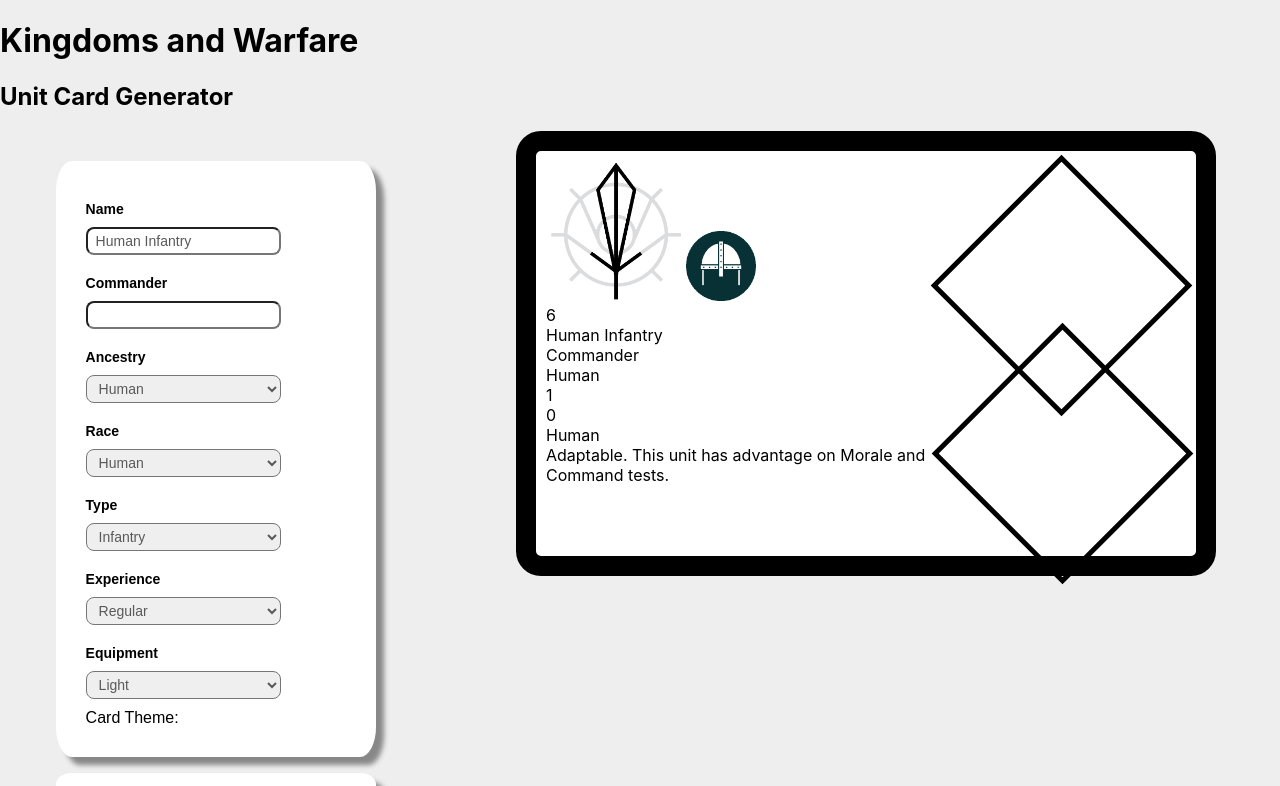
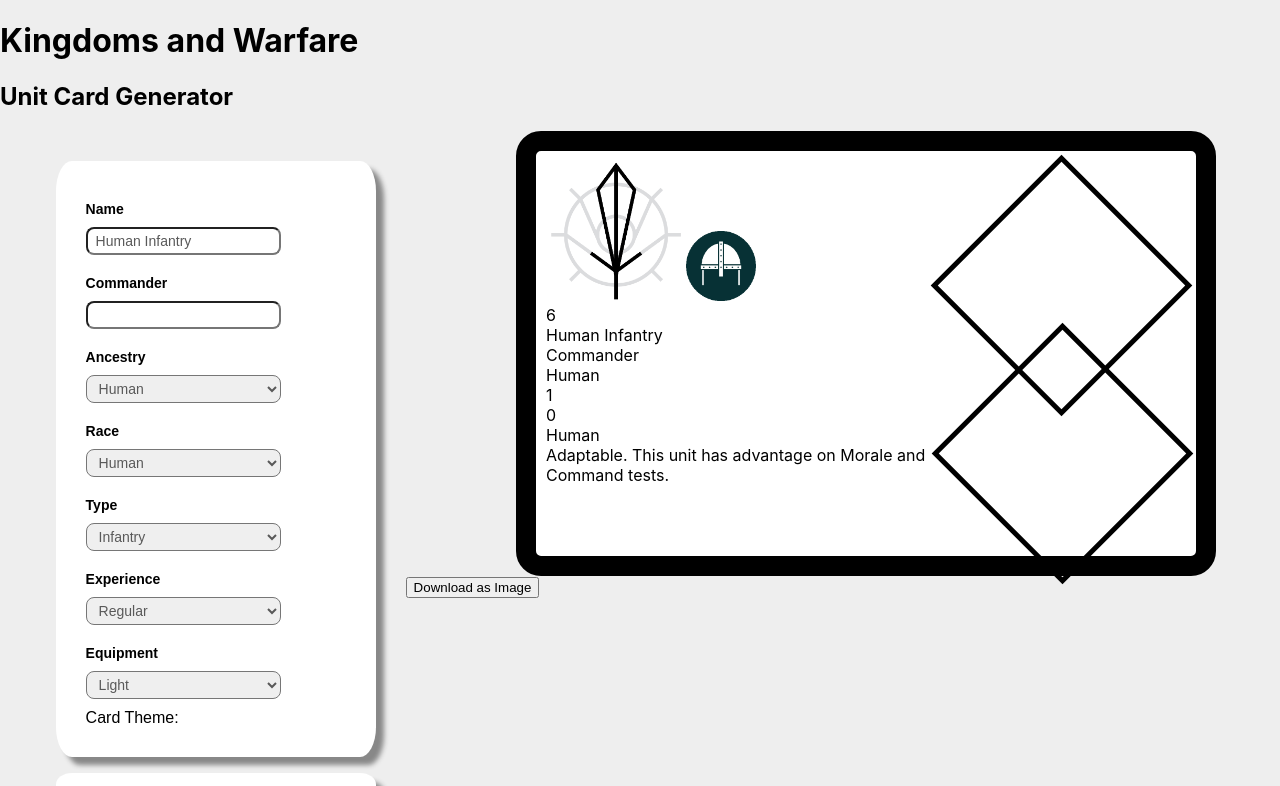
Before and after one commit to ZackBarbari/KW-Unit-Generator, a React (Create React App) app: page / in a window 1280 px wide. Shown: the top 786 px of the page. Built offline with nearby package versions, Linux system fonts and the light colour scheme.

Commit message:
Card download added

```diff
--- a/package.json
+++ b/package.json
@@ -6,6 +6,7 @@
     "@testing-library/jest-dom": "^5.16.5",
     "@testing-library/react": "^13.4.0",
     "@testing-library/user-event": "^13.5.0",
+    "html2canvas": "^1.4.1",
     "mui": "^0.0.1",
     "react": "^18.2.0",
     "react-dom": "^18.2.0",
--- a/src/App.js
+++ b/src/App.js
@@ -1,14 +1,36 @@
 import InputBox from "./components/InputBox";
 import UnitCard from "./components/UnitCard";
-//import html2canvas
-import { useState } from "react";
+import html2canvas from "html2canvas";
+import { useState, useRef } from "react";
 
 const App = () => {
   const [body, setBody] = useState();
+  const printRef = useRef();
 
   const modifyCard = (body) => {
     //console.log("type: " + body.unit)
     setBody(body)
+  }
+
+  const downloadCard = async () => {
+    console.log(printRef.current)
+    const element = printRef.current;
+    const canvas = await html2canvas(element);
+
+    const data = canvas.toDataURL('image/jpg');
+    const link = document.createElement('a');
+
+    if (typeof link.download === 'string') {
+      link.href = data;
+      link.download = 'image.jpg';
+
+      document.body.appendChild(link);
+      link.click();
+      document.body.removeChild(link);
+    } else {
+      window.open(data);
+    }
+
   }
 
   return (
@@ -17,7 +39,10 @@
       <h1>Kingdoms and Warfare</h1>
       <h2>Unit Card Generator</h2>
       <InputBox onMod={modifyCard}/>
-      <UnitCard {...body} />
+      <UnitCard {...body} ref={printRef}/>
+      <button type="button" onClick={downloadCard}>
+        Download as Image
+      </button>
     </div>
     </>
   );
--- a/src/components/UnitCard.js
+++ b/src/components/UnitCard.js
@@ -1,13 +1,14 @@
 import './Card.css';
 import defaults from '../constants/statics/defaults';
-const UnitCard = ({name, commander, ancestry, unit, exp, equip, race, size, traits}) => {
+import React from 'react';
+const UnitCard = React.forwardRef(
+    ({name, commander, ancestry, unit, exp, equip, race, size, traits}, ref) => {
 
-    //numsToTraits(traits);
-    //console.log(traits)
+    //ref={ref}console.log(name, commander, ancestry, unit, exp, equip, race, size, traits, ref)
 
     return (
         <>
-        <div className='card-outline'>
+        <div className='card-outline' ref={ref}>
             <img src={ require(`../symbols/type/${unit}.png`)} alt="Type Icon" width="140" height="140"></img>
             <div className='size-rhombus'></div>
             <div className='tier-rhombus'></div>
@@ -24,6 +25,7 @@
         </>
     )
 }
+);
 
 UnitCard.defaultProps = defaults
 
--- a/src/components/forms/arrayreadingdropdown.js
+++ b/src/components/forms/arrayreadingdropdown.js
@@ -14,8 +14,6 @@
         excludedMap.set(excludedItems[key].name, excludedItems[key]);
       });
     }
-
-    //console.log(excludedMap)
 
     return (
       <div>
```
Also changed, not shown: 1 other file (tests, documents, lock files or other folders).
